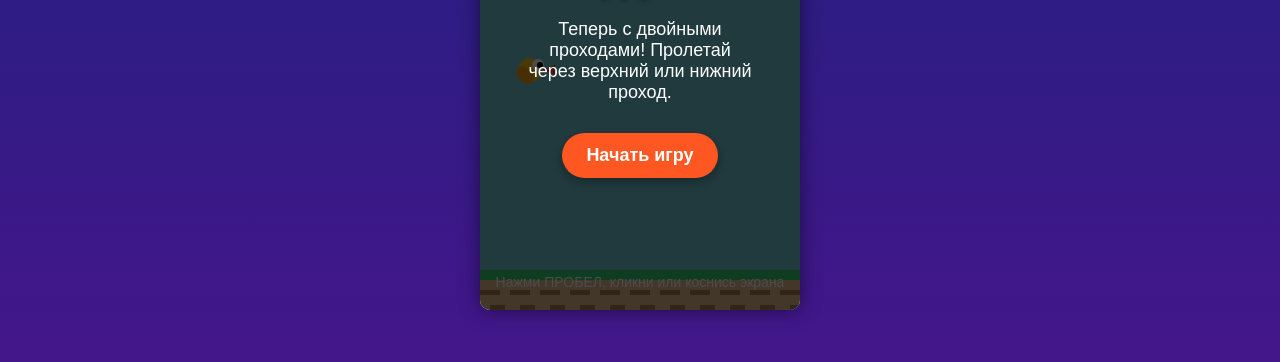
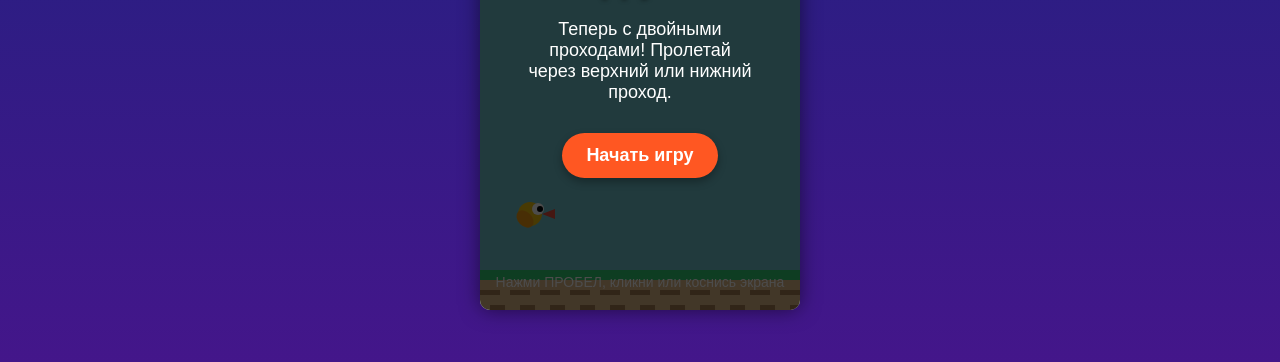
Before and after one commit to bargestik1995-hue/my-telegram-game, a plain HTML site: page index.html in a window 1280 px wide. Shown: the part 330-692 px from the top of the page. Drawn offline with Linux system fonts and the light colour scheme.

Commit message:
Update index.html

```diff
--- a/index.html
+++ b/index.html
@@ -254,7 +254,7 @@
         // Элементы игры
         let bird = {
             x: 50,
-            y: canvas.height / 2,
+            y: canvas.height / 1.25,
             width: 34,
             height: 24,
             radius: 12,
```
